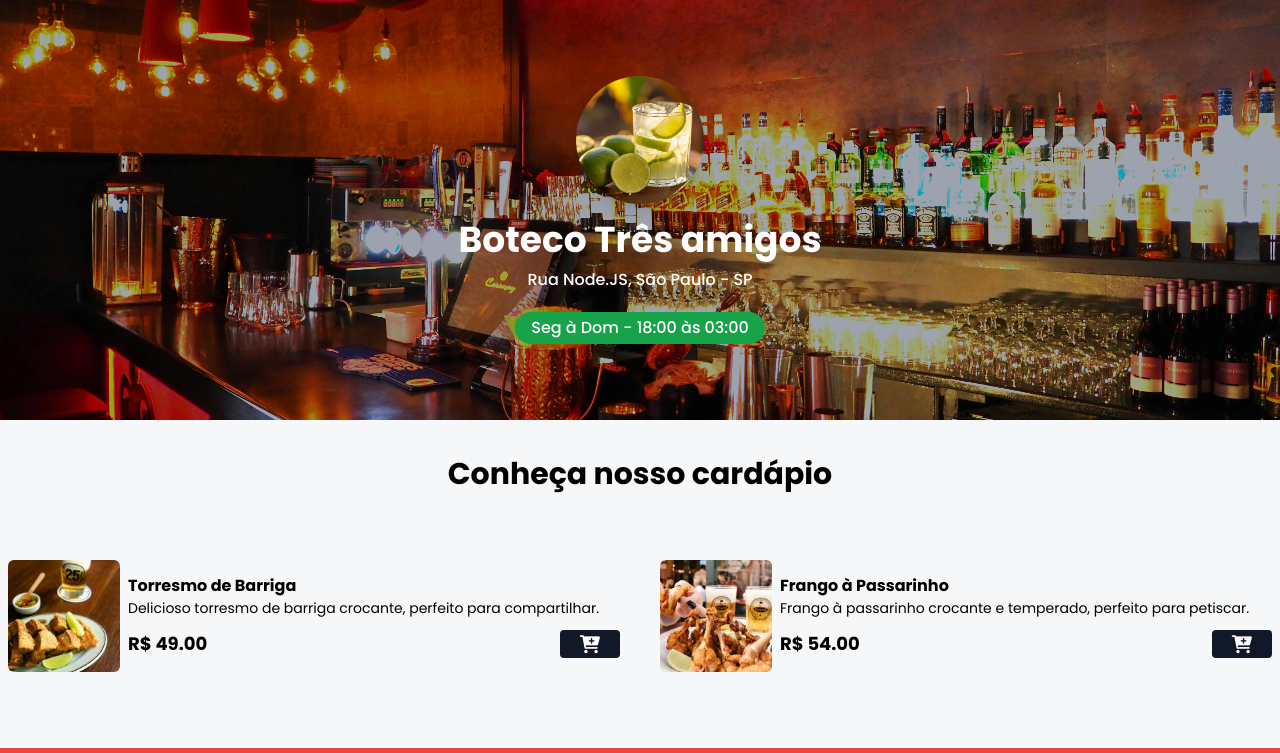
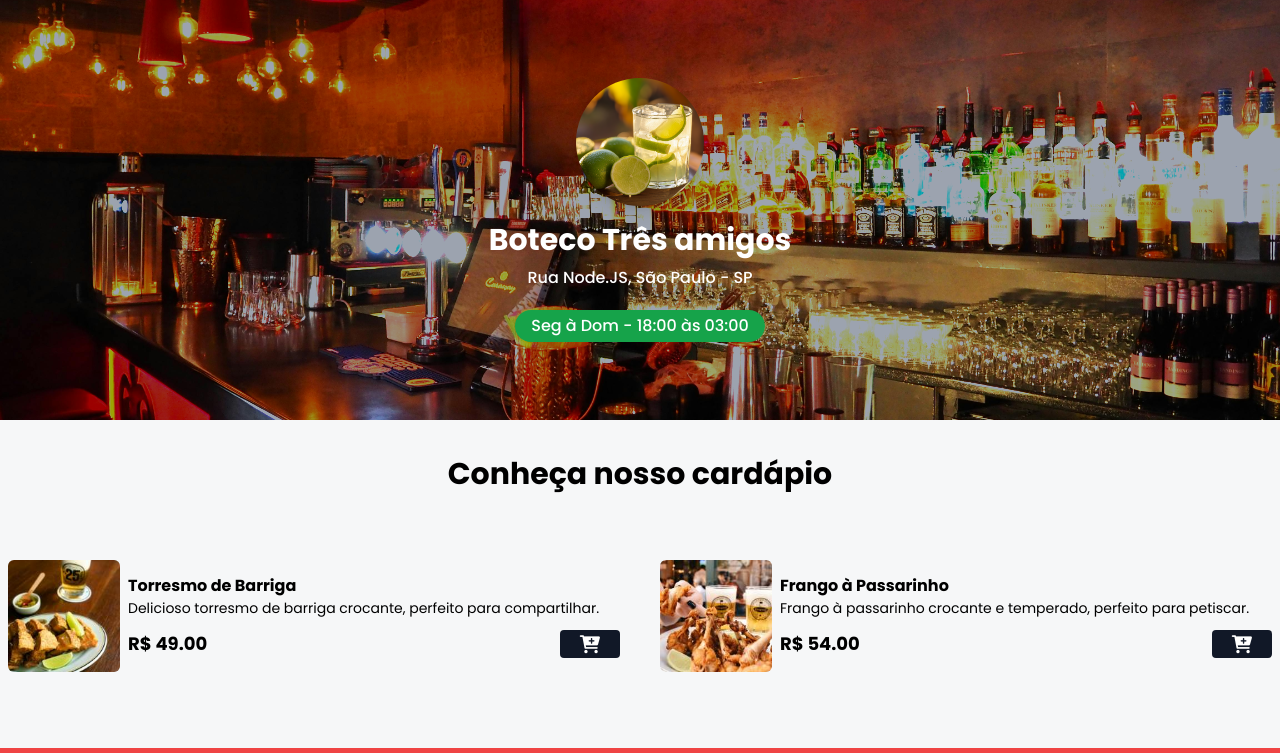
Before and after one commit to Danilomunhe/cardapionOnline, a website: page index.html in a window 1280 px wide. Shown: the top 753 px of the page. Drawn offline with nearby package versions, Linux system fonts and the light colour scheme; files that its build step writes are made by us from their sources.

Commit message:
Layout finalizado

```diff
--- a/index.html
+++ b/index.html
@@ -25,7 +25,7 @@
         <div class="w-full h-full flex flex-col justify-center items-center">
             <img src="./assets/caipirinha.png" alt="logo dev-burger"
                 class="w-32 h-32 object-cover rounded-full shadow-lg hover:scale-110 duration-200">
-            <h1 class="text-4xl mt-4 mb-2 font-bold text-white">Boteco Três amigos</h1>
+            <h1 class="text-4xl mt-4 mb-2 font-bold sm:text-3xl text-white">Boteco Três amigos</h1>
             <span class="text-white font-medium">Rua Node.JS, São Paulo - SP</span>
             <div class="bg-green-600 px-4 py-1 rounded-full mt-5" id="date-span">
                 <span class="text-white font-medium">Seg à Dom - 18:00 às 03:00</span>
```
